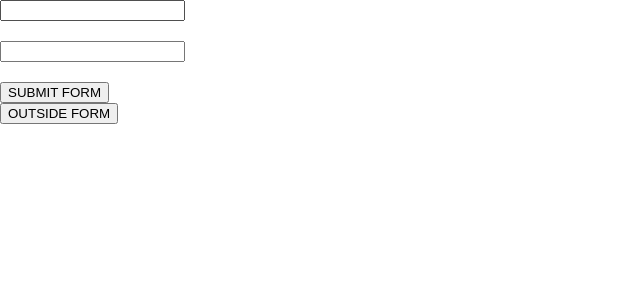
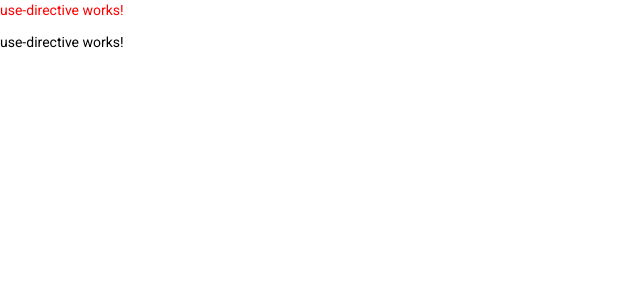
Before and after one commit to yogisatya2705/Belajar-Angular, an Angular app: page / in a window 1280 px wide. Shown: the top 300 px of the page, without its empty margins (0-640 px from the left). Built offline with nearby package versions, Linux system fonts and the light colour scheme.

Commit message:
CUSTOM DIRECTIVE

```diff
--- a/src/app/app.component.html
+++ b/src/app/app.component.html
@@ -4,4 +4,6 @@
 <!-- <app-parent-child></app-parent-child> -->
 <!-- <app-two-way-binding></app-two-way-binding> -->
 <!-- <app-pipe-example></app-pipe-example> -->
-<app-form-example></app-form-example>
+<!-- <app-form-example></app-form-example> -->
+<app-use-directive></app-use-directive>
+<p appRedCol>use-directive works!</p>
--- a/src/app/app.module.ts
+++ b/src/app/app.module.ts
@@ -10,10 +10,11 @@ import { ParentChildModule } from './module/parent-child/parent-child.module';
 import { TwoWayBindingModule } from './module/two-way-binding/two-way-binding.module';
 import { PipeExampleModule } from './module/pipe-example/pipe-example.module';
 import { FormExampleModule } from './module/form-example/form-example.module';
+import { UseDirectiveModule } from './module/use-directive/use-directive.module';
 
 @NgModule({
   declarations: [
-    AppComponent
+    AppComponent,
   ],
   imports: [
     BrowserModule,
@@ -24,7 +25,8 @@ import { FormExampleModule } from './module/form-example/form-example.module';
     ParentChildModule,
     TwoWayBindingModule,
     PipeExampleModule,
-    FormExampleModule
+    FormExampleModule,
+    UseDirectiveModule
   ],
   providers: [],
   bootstrap: [AppComponent]
--- /dev/null
+++ b/src/app/custom-directive/red-col.directive.ts
@@ -0,0 +1,12 @@
+import { Directive, ElementRef } from '@angular/core';
+
+@Directive({
+  selector: '[appRedCol]'
+})
+export class RedColDirective {
+
+  constructor(el: ElementRef) {
+    el.nativeElement.style.color = "red";
+  }
+
+}
--- /dev/null
+++ b/src/app/module/use-directive/use-directive.component.html
@@ -0,0 +1 @@
+<p appRedCol>use-directive works!</p>
--- /dev/null
+++ b/src/app/module/use-directive/use-directive.component.ts
@@ -0,0 +1,15 @@
+import { Component, OnInit } from '@angular/core';
+
+@Component({
+  selector: 'app-use-directive',
+  templateUrl: './use-directive.component.html',
+  styleUrls: ['./use-directive.component.css']
+})
+export class UseDirectiveComponent implements OnInit {
+
+  constructor() { }
+
+  ngOnInit(): void {
+  }
+
+}
--- /dev/null
+++ b/src/app/module/use-directive/use-directive.module.ts
@@ -0,0 +1,18 @@
+import { NgModule } from '@angular/core';
+import { CommonModule } from '@angular/common';
+import { UseDirectiveComponent } from './use-directive.component';
+import { RedColDirective } from 'src/app/custom-directive/red-col.directive';
+
+// The Directive 'RedColDirective' is declared by more than one NgModule
+// https://stackoverflow.com/questions/56734884/how-to-use-directive-in-more-than-one-module-in-angular-2
+
+@NgModule({
+  declarations: [
+    UseDirectiveComponent,
+    RedColDirective
+  ],
+  imports: [
+    CommonModule
+  ], exports: [UseDirectiveComponent]
+})
+export class UseDirectiveModule { }
```
Also changed, not shown: src/app/module/use-directive/use-directive.component.css (added), 2 other files (tests, documents, lock files or other folders).
